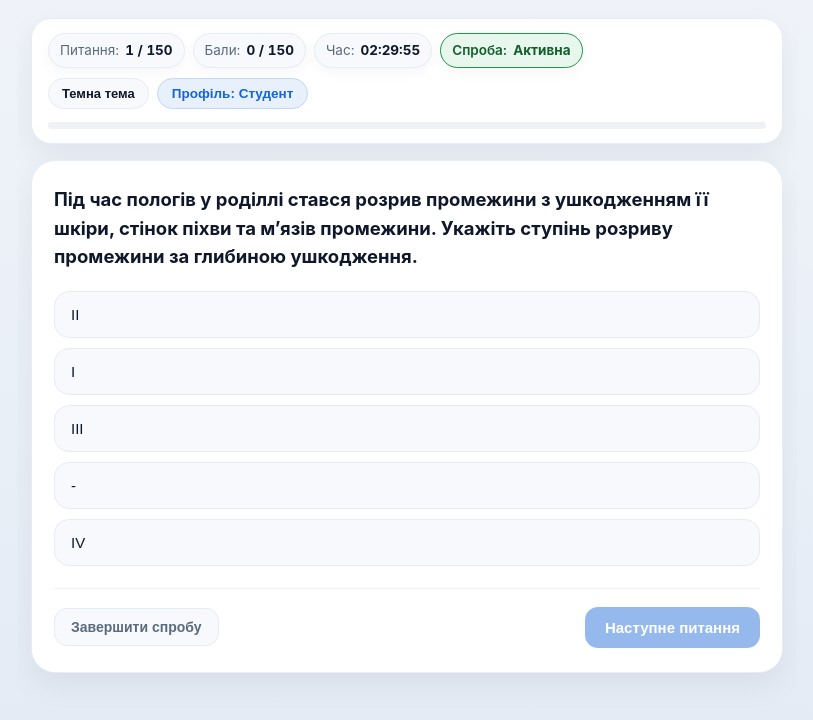
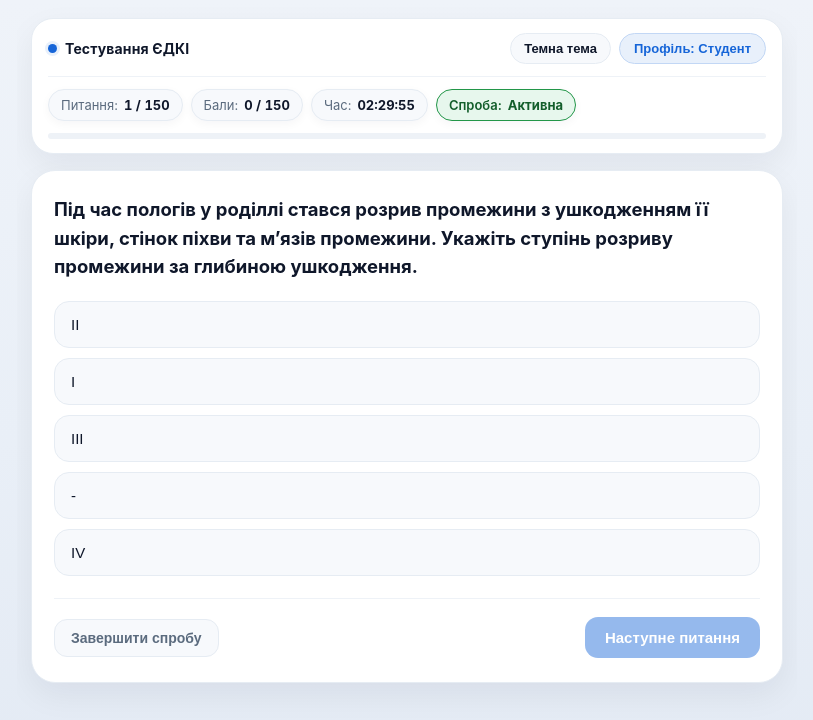
Before and after one commit to ivankoko777/edki-quiz, a plain HTML site: page index.html in a window 1280 px wide. Shown: the whole page, without its empty margins (233-1046 px from the left). Drawn offline with Linux system fonts and the light colour scheme; no server answers.

Commit message:
Update index.html

```diff
--- a/index.html
+++ b/index.html
@@ -34,7 +34,7 @@
       --neutral-border: #c5d1e0;
       --neutral-text: #384759;
       --shadow: 0 12px 32px rgba(15, 23, 42, 0.06);
-      --shadow-sm: 0 4px 14px rgba(15, 23, 42, 0.04);
+      --shadow-sm: 0 3px 10px rgba(15, 23, 42, 0.04);
     }
 
     *, *::before, *::after {
@@ -69,14 +69,14 @@
       max-width: 100%;
       background: var(--card);
       border: 1px solid var(--border);
-      border-radius: 20px;
+      border-radius: 22px;
       padding: 14px 16px;
       box-shadow: var(--shadow);
       margin-bottom: 16px;
       transition: background-color 0.2s ease, border-color 0.2s ease;
     }
 
-    .topbar-row {
+    .topbar-head {
       display: flex;
       justify-content: space-between;
       align-items: center;
@@ -85,13 +85,22 @@
       min-width: 0;
     }
 
-    .stats-group {
-      display: flex;
-      flex-wrap: wrap;
+    .brand-title {
+      display: inline-flex;
+      align-items: center;
       gap: 8px;
-      align-items: center;
-      min-width: 0;
-      flex: 1 1 auto;
+      font-size: 14px;
+      font-weight: 700;
+      letter-spacing: 0.01em;
+      color: var(--text);
+    }
+
+    .brand-dot {
+      width: 9px;
+      height: 9px;
+      border-radius: 50%;
+      background: var(--accent);
+      box-shadow: 0 0 0 3px var(--accent-soft);
     }
 
     .topbar-controls {
@@ -99,6 +108,18 @@
       align-items: center;
       gap: 8px;
       flex-wrap: wrap;
+      min-width: 0;
+    }
+
+    .topbar-metrics {
+      display: flex;
+      flex-wrap: wrap;
+      gap: 8px;
+      align-items: center;
+      margin-top: 12px;
+      padding-top: 12px;
+      border-top: 1px solid var(--divider);
+      min-width: 0;
     }
 
     .stat-pill {
@@ -107,10 +128,10 @@
       gap: 6px;
       background: var(--surface);
       border: 1px solid var(--border);
-      padding: 6px 11px;
+      padding: 5px 12px;
       border-radius: 999px;
       color: var(--muted);
-      font-size: 13.5px;
+      font-size: 13px;
       max-width: 100%;
       box-shadow: var(--shadow-sm);
     }
@@ -191,7 +212,7 @@
       border: 1px solid var(--accent-border);
       border-radius: 999px;
       padding: 7px 14px;
-      font-size: 13.5px;
+      font-size: 13px;
       font-weight: 600;
       cursor: pointer;
       max-width: 100%;
@@ -207,16 +228,16 @@
       overflow: hidden;
       text-overflow: ellipsis;
       white-space: nowrap;
-      max-width: 190px;
+      max-width: 185px;
     }
 
     .progress-wrap {
       width: 100%;
-      height: 7px;
+      height: 6px;
       background: var(--neutral-bg);
       border-radius: 999px;
       overflow: hidden;
-      margin-top: 13px;
+      margin-top: 12px;
     }
 
     .progress-bar {
@@ -656,25 +677,28 @@
         padding: 12px 10px 36px;
       }
       .topbar {
-        padding: 12px 13px;
+        padding: 13px 13px;
         border-radius: 18px;
+      }
+      .topbar-head {
+        align-items: flex-start;
+      }
+      .topbar-controls {
+        width: 100%;
+      }
+      .theme-btn {
+        flex: 0 0 auto;
+      }
+      .profile-chip {
+        flex: 1 1 auto;
+        justify-content: center;
+      }
+      .profile-chip span {
+        max-width: 100%;
       }
       .stat-pill {
         padding: 5px 10px;
         font-size: 12.5px;
-      }
-      .topbar-controls {
-        width: 100%;
-      }
-      .theme-btn {
-        flex: 0 0 auto;
-      }
-      .profile-chip {
-        flex: 1 1 auto;
-        justify-content: center;
-      }
-      .profile-chip span {
-        max-width: 100%;
       }
       .card {
         padding: 18px 14px;
@@ -701,13 +725,10 @@
 <body>
   <div class="container">
     <div class="topbar">
-      <div class="topbar-row">
-        <div class="stats-group">
-          <div class="stat-pill">Питання: <strong id="qCounter">0 / 0</strong></div>
-          <div class="stat-pill">Бали: <strong id="scoreCounter">0 / 0</strong></div>
-          <div class="stat-pill" id="timerPill">Час: <strong id="timerCounter">02:30:00</strong></div>
-          <div class="stat-pill active-pill" id="activeStatusPill">Спроба: <strong id="activeStatusLabel">Активна</strong></div>
-          <div class="stat-pill mode-pill" id="modePill" style="display: none;">Над помилками</div>
+      <div class="topbar-head">
+        <div class="brand-title">
+          <span class="brand-dot" aria-hidden="true"></span>
+          <span>Тестування ЄДКІ</span>
         </div>
         <div class="topbar-controls">
           <button class="theme-btn" id="themeToggleBtn" type="button" aria-label="Перемикач теми">
@@ -718,6 +739,15 @@
           </button>
         </div>
       </div>
+
+      <div class="topbar-metrics">
+        <div class="stat-pill">Питання: <strong id="qCounter">0 / 0</strong></div>
+        <div class="stat-pill">Бали: <strong id="scoreCounter">0 / 0</strong></div>
+        <div class="stat-pill" id="timerPill">Час: <strong id="timerCounter">02:30:00</strong></div>
+        <div class="stat-pill active-pill" id="activeStatusPill">Спроба: <strong id="activeStatusLabel">Активна</strong></div>
+        <div class="stat-pill mode-pill" id="modePill" style="display: none;">Робота над помилками</div>
+      </div>
+
       <div class="progress-wrap">
         <div class="progress-bar" id="progressBar"></div>
       </div>
@@ -783,7 +813,7 @@
       <div class="active-session-banner idle" id="profileActiveSessionBanner">
         <div class="active-session-text">
           <strong id="profileActiveTitle">Активна спроба відсутня</strong>
-          <span id="profileActiveDesc">Можна розпочати нову спробу або тренування над помилками</span>
+          <span id="profileActiveDesc">Можна розпочати нову спробу або роботу над помилками</span>
         </div>
         <button class="primary" id="resumeActiveSessionBtn" type="button" style="display: none;">Продовжити спробу</button>
       </div>
@@ -826,8 +856,8 @@
     const QUESTIONS_PER_RUN = 150;
     const PASS_PERCENTAGE = 42;
     const DURATION_MS = 2.5 * 60 * 60 * 1000;
-    const CACHE_PREFIX = "edki_tg_state_v9_";
-    const LAST_KEY_STORAGE = "edki_tg_last_key_v9";
+    const CACHE_PREFIX = "edki_tg_state_v10_";
+    const LAST_KEY_STORAGE = "edki_tg_last_key_v10";
     const THEME_PREF_STORAGE = "edki_ui_theme_v1";
 
     function normalizeHexColor(value) {
@@ -894,7 +924,7 @@
       } catch {}
     }
 
-    let currentThemeMode = getSavedThemePreference(); // "light" | "dark" | null
+    let currentThemeMode = getSavedThemePreference();
 
     function resolveEffectiveDarkMode() {
       if (currentThemeMode === "dark") return true;
@@ -1509,7 +1539,7 @@
       } else {
         profileActiveSessionBannerEl.classList.add("idle");
         profileActiveTitleEl.textContent = "Активна спроба відсутня";
-        profileActiveDescEl.textContent = "Поточну спробу завершено — можна почати нову або тренування";
+        profileActiveDescEl.textContent = "Поточну спробу завершено — можна почати нову або роботу над помилками";
         resumeActiveSessionBtnEl.style.display = "none";
       }
     }
@@ -1549,7 +1579,7 @@
           ? ` · помилок: ${entry.mistakes.length}`
           : "";
         const modeLabel = entry.mode === "mistakes"
-          ? `Над помилками (${entry.answeredCount} питань)`
+          ? `Робота над помилками (${entry.answeredCount} питань)`
           : (entry.fullRun ? "Повна спроба" : `Неповна спроба (${entry.answeredCount} питань)`);
         left.innerHTML = `
           <div class="history-score">${entry.score} / ${entry.denominator} (${entry.percentage}%)</div>
@@ -1559,7 +1589,7 @@
         const badge = document.createElement("span");
         if (entry.mode === "mistakes") {
           badge.className = "badge-partial";
-          badge.textContent = "Над помилками";
+          badge.textContent = "Робота над помилками";
         } else if (entry.fullRun) {
           badge.className = entry.passed ? "badge-pass" : "badge-fail";
           badge.textContent = entry.passed ? "Складено" : "Не складено";
```
